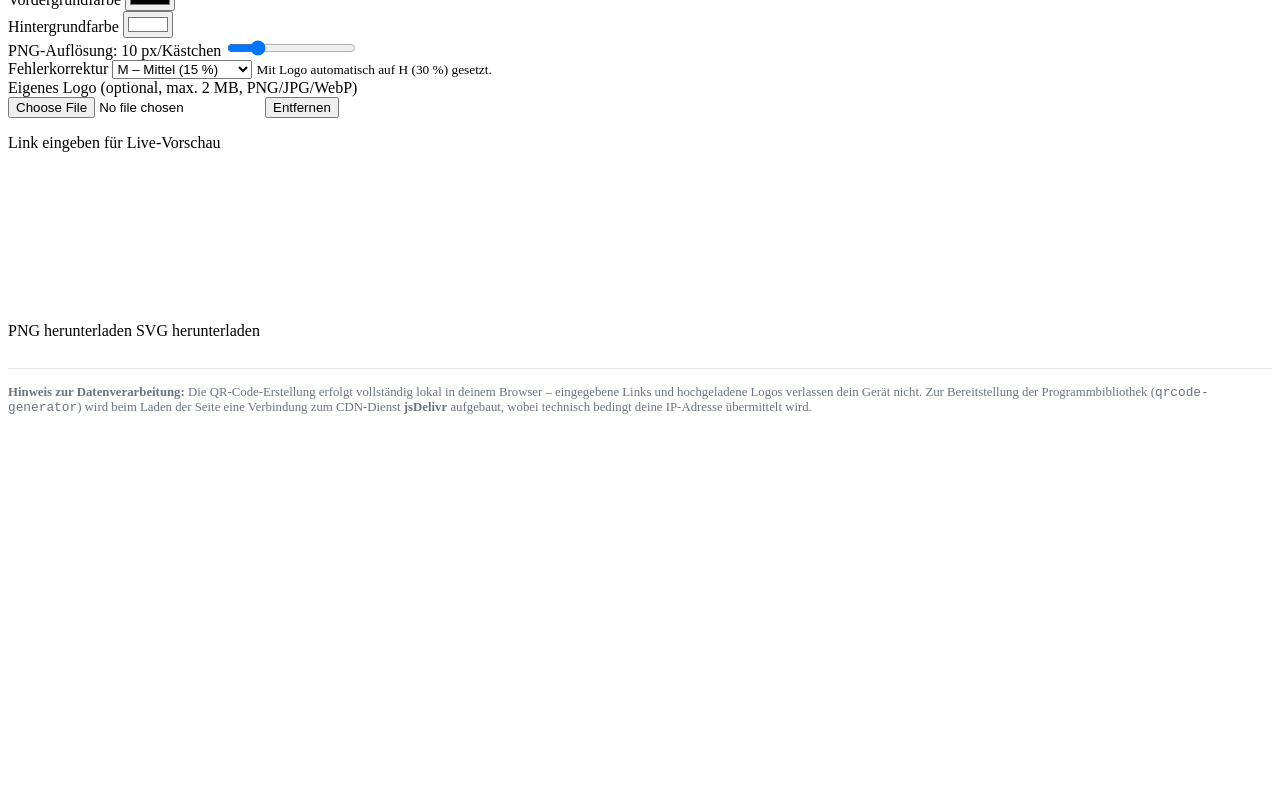
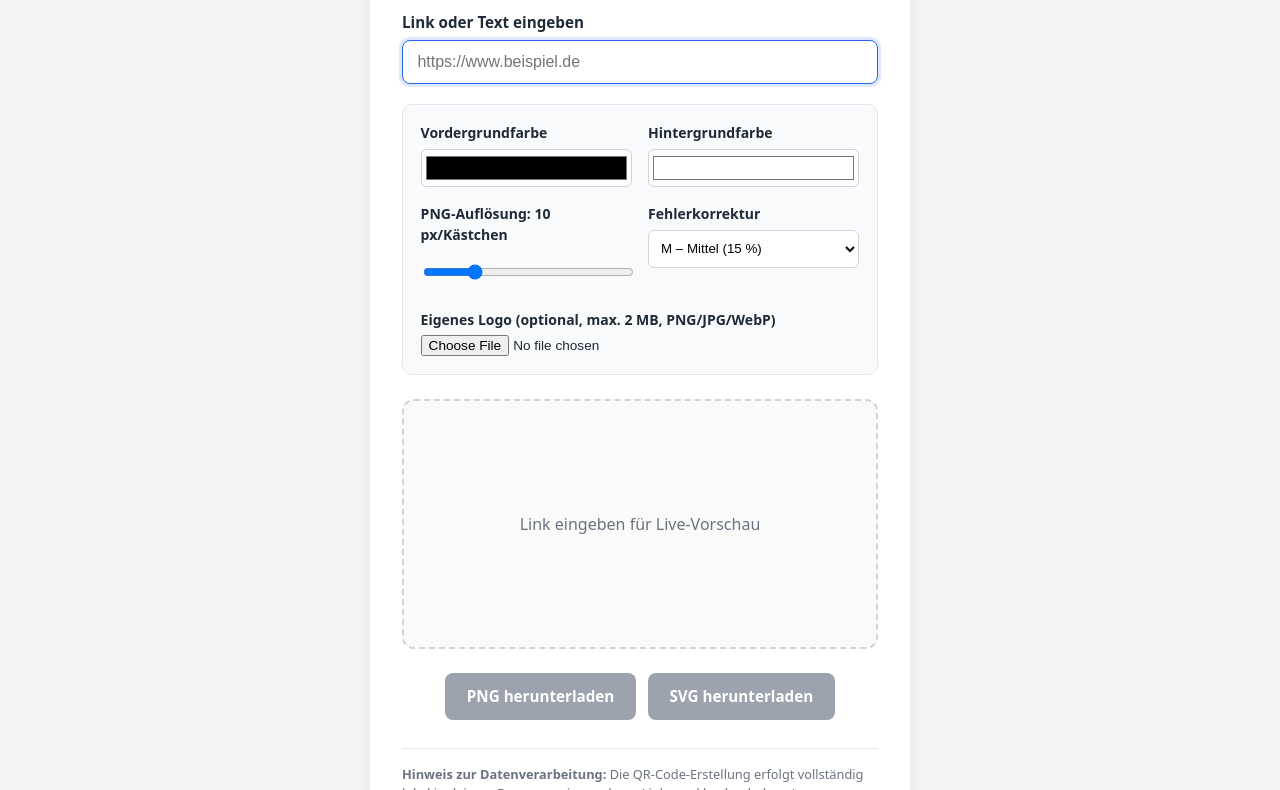
Before and after one commit to sozpaed/qr-generator, a plain HTML site: page index.html in a window 1280 px wide. Shown: the part 117-907 px from the top of the page. Before the commit the page ends 800 px from the top, so only its background shows below. Drawn offline with nearby package versions, Linux system fonts and the light colour scheme; a script that the page names is missing.

Commit message:
modified:   css/style.css modified:   index.html

```diff
--- a/css/style.css
+++ b/css/style.css
@@ -1,3 +1,230 @@
+*,
+*::before,
+*::after {
+    box-sizing: border-box;
+}
+
+body {
+    font-family: system-ui, -apple-system, BlinkMacSystemFont, "Segoe UI", Roboto, sans-serif;
+    background-color: #f3f4f6;
+    color: #1f2937;
+    margin: 0;
+    padding: 2rem 1rem;
+    line-height: 1.5;
+}
+
+.container {
+    max-width: 540px;
+    margin: 0 auto;
+    background: #ffffff;
+    padding: 2rem;
+    border-radius: 14px;
+    box-shadow: 0 4px 20px rgba(0, 0, 0, 0.06);
+}
+
+h1 {
+    text-align: center;
+    margin-top: 0;
+    margin-bottom: 1.5rem;
+    font-size: 1.65rem;
+}
+
+.hidden {
+    display: none !important;
+}
+
+.input-group {
+    display: flex;
+    flex-direction: column;
+    gap: 0.4rem;
+    margin-bottom: 1.25rem;
+}
+
+.input-group label {
+    font-weight: 600;
+    font-size: 0.95rem;
+}
+
+input[type="text"] {
+    width: 100%;
+    padding: 0.75rem 0.9rem;
+    font-size: 1rem;
+    border: 1px solid #d1d5db;
+    border-radius: 8px;
+    transition: border-color 0.15s;
+}
+
+input[type="text"]:focus {
+    outline: none;
+    border-color: #2563eb;
+    box-shadow: 0 0 0 3px rgba(37, 99, 235, 0.15);
+}
+
+.controls {
+    display: grid;
+    grid-template-columns: 1fr 1fr;
+    gap: 1rem;
+    background: #f9fafb;
+    padding: 1.1rem;
+    border-radius: 10px;
+    border: 1px solid #e5e7eb;
+}
+
+.control-group {
+    display: flex;
+    flex-direction: column;
+    gap: 0.35rem;
+    font-size: 0.875rem;
+    font-weight: 600;
+}
+
+.full-width {
+    grid-column: 1 / -1;
+}
+
+.logo-row {
+    display: flex;
+    gap: 0.5rem;
+    align-items: center;
+}
+
+input[type="color"] {
+    width: 100%;
+    height: 38px;
+    border: 1px solid #d1d5db;
+    border-radius: 6px;
+    cursor: pointer;
+    background: #ffffff;
+    padding: 2px;
+}
+
+input[type="file"] {
+    font-size: 0.85rem;
+    flex: 1;
+    min-width: 0;
+}
+
+select,
+input[type="range"] {
+    width: 100%;
+    height: 38px;
+    border-radius: 6px;
+    border: 1px solid #d1d5db;
+    padding: 0 0.5rem;
+    background: #ffffff;
+}
+
+select:disabled {
+    background: #e5e7eb;
+    color: #6b7280;
+    cursor: not-allowed;
+}
+
+.hint {
+    font-weight: 400;
+    font-size: 0.78rem;
+    color: #4b5563;
+}
+
+.error-msg {
+    margin: 0.25rem 0 0;
+    font-size: 0.82rem;
+    font-weight: 500;
+    color: #dc2626;
+}
+
+.warning-box {
+    margin-top: 1rem;
+    padding: 0.75rem 1rem;
+    background: #fef3c7;
+    border: 1px solid #f59e0b;
+    border-radius: 8px;
+    color: #92400e;
+    font-size: 0.875rem;
+}
+
+.preview {
+    margin: 1.5rem 0;
+    min-height: 250px;
+    display: flex;
+    align-items: center;
+    justify-content: center;
+    border: 2px dashed #d1d5db;
+    border-radius: 12px;
+    padding: 1rem;
+    background-color: #fafafa;
+    overflow: auto;
+}
+
+.status-text {
+    color: #6b7280;
+    margin: 0;
+    text-align: center;
+}
+
+.status-text.is-error {
+    color: #dc2626;
+    font-weight: 500;
+}
+
+canvas {
+    max-width: 100%;
+    height: auto;
+    border-radius: 4px;
+    box-shadow: 0 2px 8px rgba(0, 0, 0, 0.08);
+}
+
+.actions {
+    display: flex;
+    gap: 0.75rem;
+    justify-content: center;
+    flex-wrap: wrap;
+}
+
+a.btn {
+    display: inline-block;
+    padding: 0.75rem 1.35rem;
+    background: #2563eb;
+    color: #ffffff;
+    text-decoration: none;
+    border-radius: 8px;
+    font-weight: 600;
+    font-size: 0.95rem;
+    transition: background-color 0.15s;
+}
+
+a.btn:hover {
+    background: #1d4ed8;
+}
+
+a.btn.btn-secondary {
+    background: #0f766e;
+}
+
+a.btn.btn-secondary:hover {
+    background: #115e59;
+}
+
+a.btn.disabled {
+    background: #9ca3af;
+    pointer-events: none;
+}
+
+button.clear-btn {
+    padding: 0.45rem 0.8rem;
+    font-size: 0.8rem;
+    background: #ef4444;
+    color: #ffffff;
+    border: none;
+    border-radius: 6px;
+    cursor: pointer;
+    white-space: nowrap;
+}
+
+button.clear-btn:hover {
+    background: #dc2626;
+}
+
 .privacy-note {
     margin-top: 1.75rem;
     padding-top: 1rem;
@@ -9,3 +236,12 @@
 .privacy-note p {
     margin: 0;
 }
+
+@media (max-width: 480px) {
+    .controls {
+        grid-template-columns: 1fr;
+    }
+    .container {
+        padding: 1.25rem;
+    }
+}
--- a/index.html
+++ b/index.html
@@ -5,7 +5,7 @@
     <meta name="viewport" content="width=device-width, initial-scale=1.0">
     <meta http-equiv="Content-Security-Policy" content="default-src 'self'; script-src 'self' https://cdn.jsdelivr.net; style-src 'self'; img-src 'self' data: blob:;">
     <title>QR-Code Generator</title>
-    <link rel="stylesheet" href="./css/style.css">
+    <link rel="stylesheet" href="css/style.css">
     <script
         src="https://cdn.jsdelivr.net/npm/qrcode-generator@1.4.4/qrcode.min.js"
         integrity="sha384-lQXOAyZwHXE55JFyrOMB7nY2Wv+m5ZWNtJcHrd1rceRQXAYNLak8ukN5TjBTcIwz"
```
